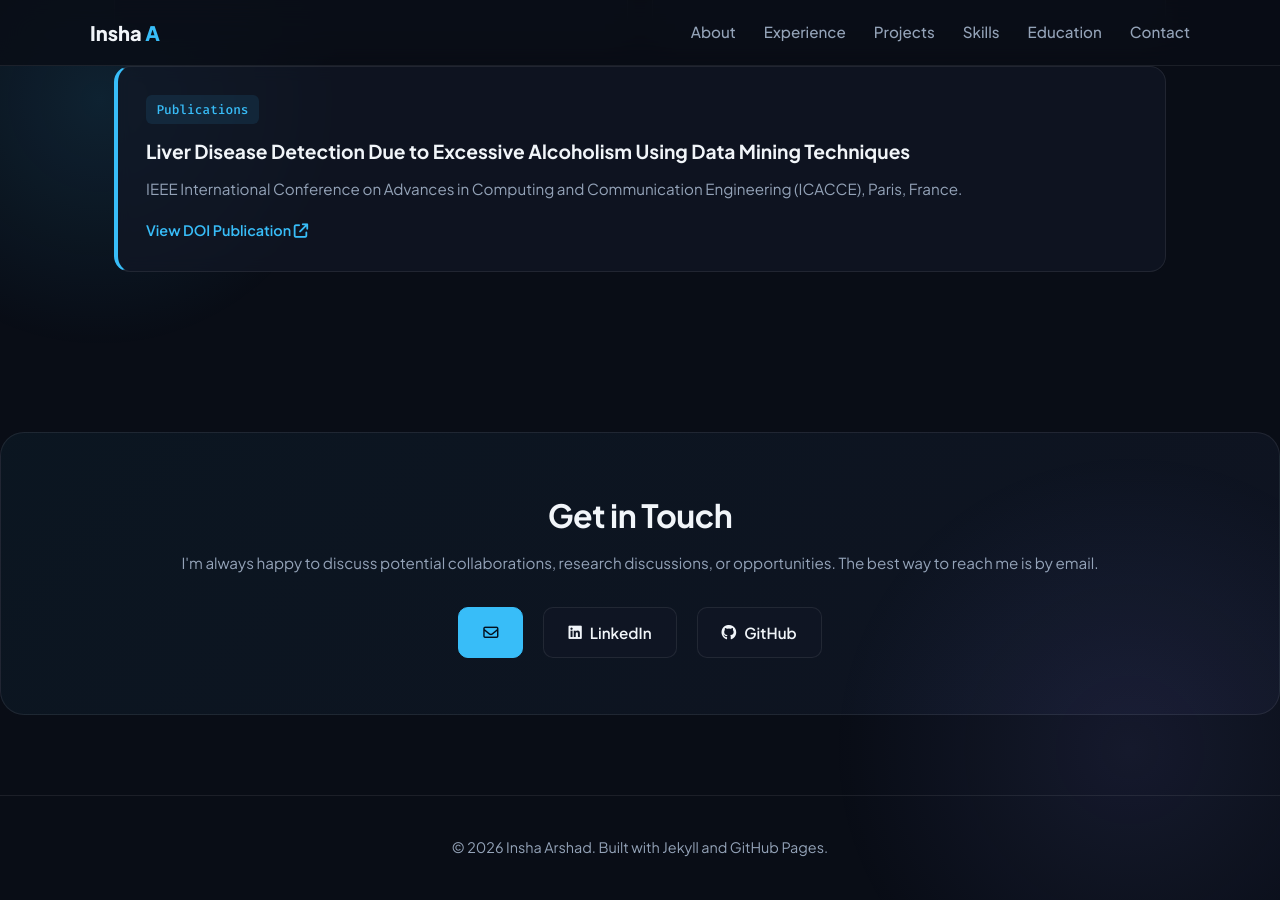
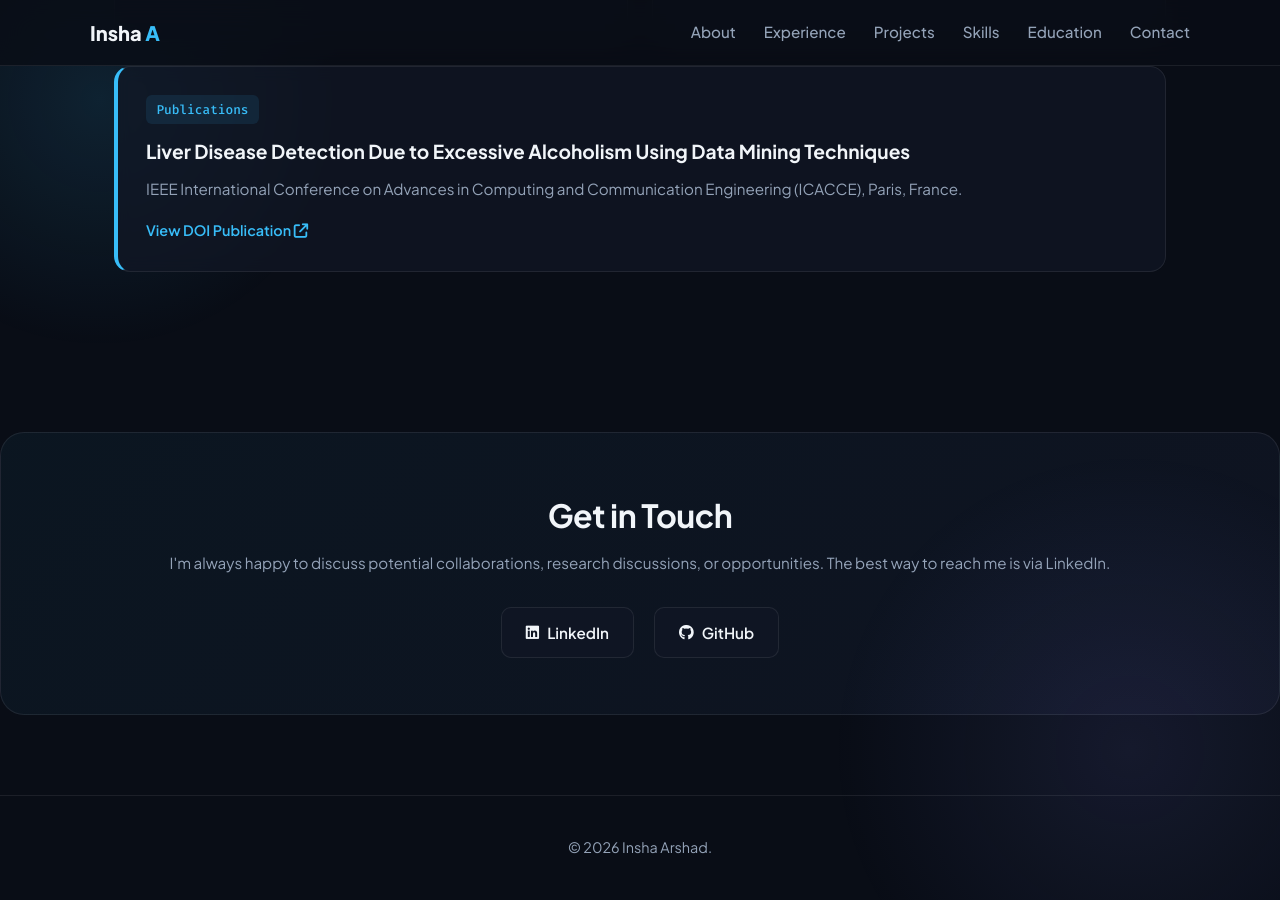
Before and after one commit to Insha-A/aboutme, a Jekyll site: the page built from index.html, in a window 1280 px wide and 900 px high, scrolled down 1896 px. Built offline with Jekyll 4.4.1, drawn with Linux system fonts in a browser that asks for light colours.

Commit message:
Update footer.html

```diff
--- a/_includes/footer.html
+++ b/_includes/footer.html
@@ -1,9 +1,9 @@
 <section id="contact">
   <div class="contact-card">
     <h2 class="section-title">Get in Touch</h2>
-    <p class="card-desc">I'm always happy to discuss potential collaborations, research discussions, or opportunities. The best way to reach me is by email.</p>
+    <p class="card-desc">I'm always happy to discuss potential collaborations, research discussions, or opportunities. The best way to reach me is via LinkedIn.</p>
     <div class="contact-links">
-      <a href="mailto:{{ site.email }}" class="btn btn-primary"><i class="fa-regular fa-envelope"></i> {{ site.email }}</a>
+      <!-- <a href="mailto:{{ site.email }}" class="btn btn-primary"><i class="fa-regular fa-envelope"></i> {{ site.email }}</a> -->
       <a href="https://linkedin.com/in/{{ site.linkedin_username }}" target="_blank" class="btn btn-secondary"><i class="fa-brands fa-linkedin"></i> LinkedIn</a>
       <a href="https://github.com/{{ site.github_username }}" target="_blank" class="btn btn-secondary"><i class="fa-brands fa-github"></i> GitHub</a>
     </div>
@@ -11,5 +11,5 @@
 </section>
 
 <footer>
-  <p>© {{ 'now' | date: "%Y" }} Insha Arshad. Built with Jekyll and GitHub Pages.</p>
+  <p>© {{ 'now' | date: "%Y" }} Insha Arshad.</p>
 </footer>
```
